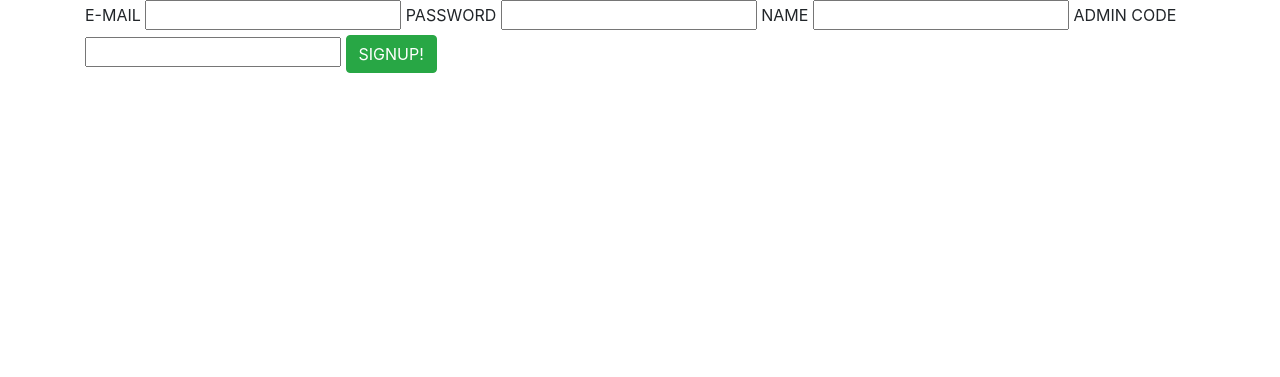
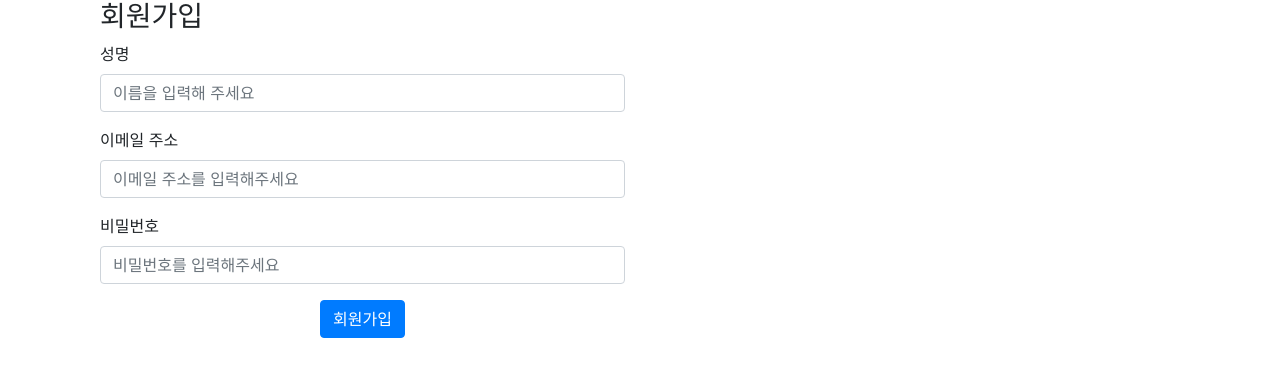
Before and after one commit to jaeyoung0509/article_service, a Node server app: page /member/signup in a window 1280 px wide. Shown: the top 377 px of the page. Run offline with Node 20, Linux system fonts and the light colour scheme; some libraries are stand-ins or nearby versions.

```diff
--- a/views/articles/index.ejs
+++ b/views/articles/index.ejs
@@ -11,6 +11,7 @@
   <body>
     <div class = "container">
       <h1 class = "mb-4"> Blog Articles </h1>
+      <span class="title">Hello! <%=email%></span>
       <!-- 로그인 버튼 -->
       <a href = "/member/login" class="btn btn-success"> SIGN IN </a >
       <% articles.forEach(article => { %>
--- a/views/member/signup.ejs
+++ b/views/member/signup.ejs
@@ -8,21 +8,35 @@
         <meta http-equiv="X-UA-Compatible" content="ie=edge">
         <title>ARTICLES</title>
     </head>
+    <body>
+        <article class="container">
+            <div class="page-header">
+                <div class="col-md-6 col-md-offset-3">
+                <h3>회원가입</h3>
+                </div>
+            </div>
+            <div class="col-sm-6 col-md-offset-3">
+                <form action="/member/signup" method="POST" class="signupform">
+                    <div class="form-group">
+                        <label for="inputName">성명</label>
+                        <input type="text" class="form-control" name="name" placeholder="이름을 입력해 주세요">
+                    </div>
+                    <div class="form-group">
+                        <label for="InputEmail">이메일 주소</label>
+                        <input type="email" class="form-control" name="email" placeholder="이메일 주소를 입력해주세요">
+                    </div>
+                    <div class="form-group">
+                        <label for="inputPassword">비밀번호</label>
+                        <input type="password" class="form-control" name="password" placeholder="비밀번호를 입력해주세요">
+                    </div>
+                    <div class="form-group text-center">
+                        <button type="submit" id="join-submit" class="btn btn-primary">
+                            회원가입<i class="fa fa-check spaceLeft"></i>
+                        </button>
+                    </div>
+                </form>
+            </div>
 
-    <body>
-        <div class = "container">
-            <!-- 회원가입양식 -->
-            <form action="/member/signup" method="POST" class="signupform">
-                <label for="email">E-MAIL</label>
-                <input name="email" type="email" required />
-                <label for="password">PASSWORD</label>
-                <input name="password" type="password" required />
-                <label for="name">NAME</label>
-                <input name="name" type="text" required />
-                <label for="adminCode">ADMIN CODE</label>
-                <input name="adminCode" type="text"/>
-                <button class="btn btn btn-success">SIGNUP!</button>
-            </form>
-        </div>
+        </article>
     </body>
 </html>
```
Also changed, not shown: views/member/login.ejs (+25 -15 lines).
